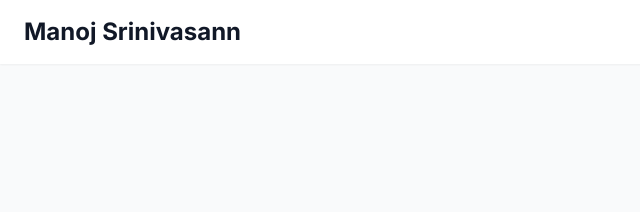
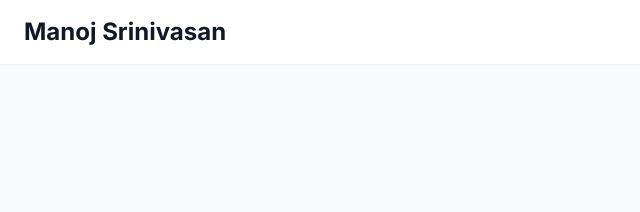
Before and after one commit to Manoj-152/manoj-152.github.io, a plain HTML site: page index.html in a window 1280 px wide. Shown: the top 212 px of the page, 0-640 px from the left. Drawn offline with nearby package versions, Linux system fonts and the light colour scheme.

Commit message:
Update index.html

```diff
--- a/index.html
+++ b/index.html
@@ -54,7 +54,7 @@
         <div class="container mx-auto px-6 py-4 max-w-7xl">
             <div class="flex justify-between items-center">
                 <h1 class="text-2xl font-bold text-gray-900">
-                    <a href="#">Manoj Srinivasann</a>
+                    <a href="#">Manoj Srinivasan</a>
                 </h1>
 
                 <!-- Desktop Navigation -->
```
